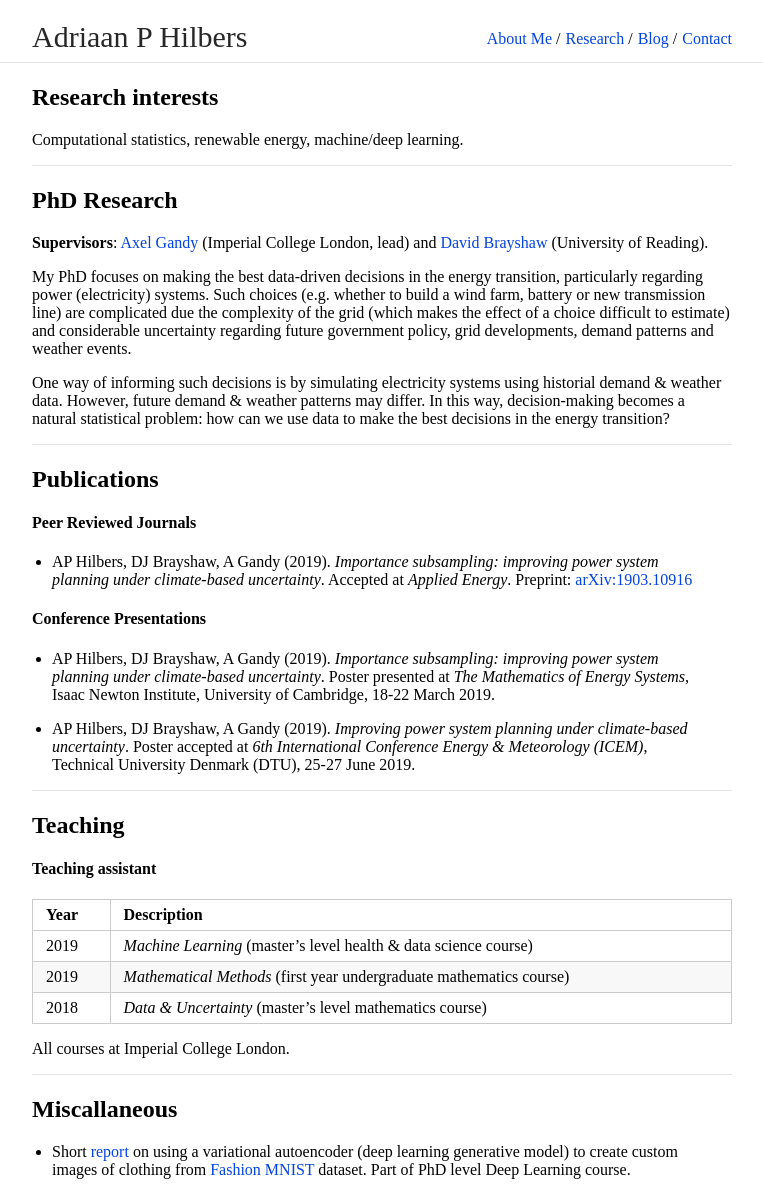
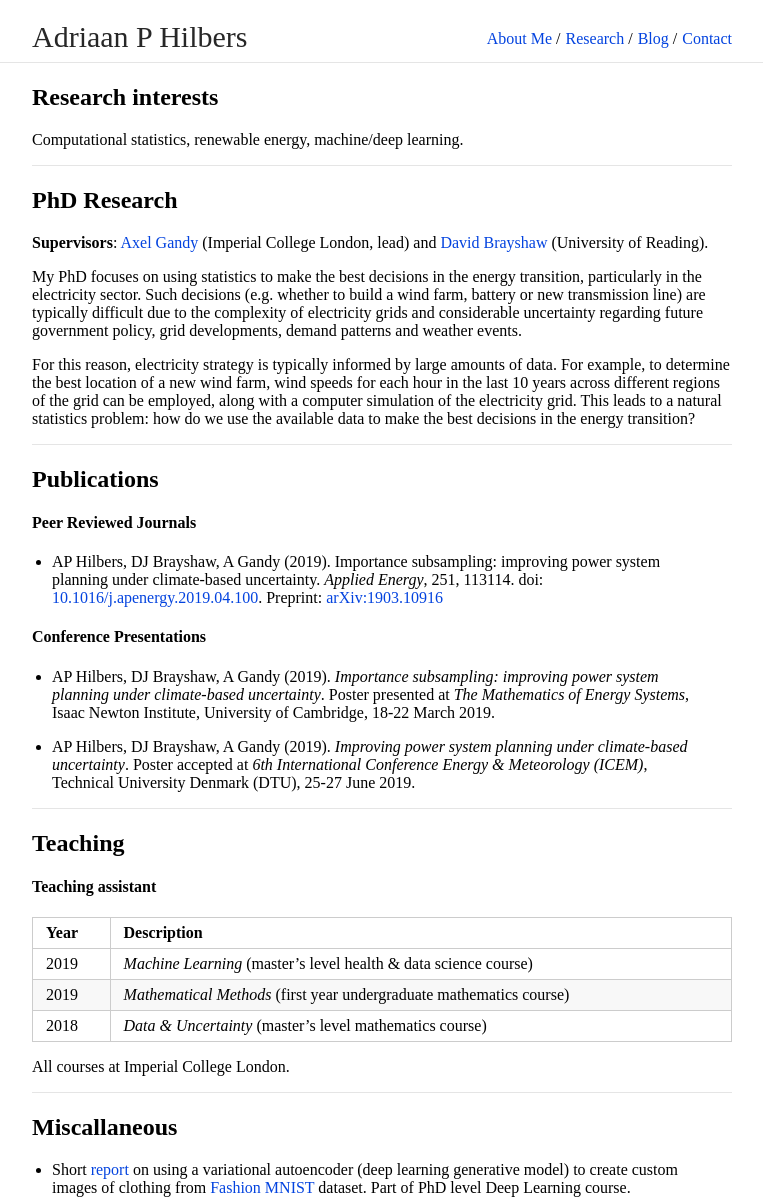
Before and after one commit to ahilbers/ahilbers.github.io, a Jekyll site: the page built from research.md, in a window 1280 px wide. Shown: the whole page, without its empty margins (258-1021 px from the left). Built offline with Jekyll 4.4.1, drawn with Linux system fonts in a browser that asks for light colours; our own code applies the rules of GitHub Pages for plain Markdown files.

Commit message:
update research section

```diff
--- a/research.md
+++ b/research.md
@@ -16,9 +16,9 @@ Computational statistics, renewable energy, machine/deep learning.
 
 **Supervisors**: [Axel Gandy](http://wwwf.imperial.ac.uk/~agandy/) (Imperial College London, lead) and [David Brayshaw](https://research.reading.ac.uk/meteorology/people/david-brayshaw/) (University of Reading).
 
-My PhD focuses on making the best data-driven decisions in the energy transition, particularly regarding power (electricity) systems. Such choices (e.g. whether to build a wind farm, battery or new transmission line) are complicated due the complexity of the grid (which makes the effect of a choice difficult to estimate) and considerable uncertainty regarding future government policy, grid developments, demand patterns and weather events.
+My PhD focuses on using statistics to make the best decisions in the energy transition, particularly in the electricity sector. Such decisions (e.g. whether to build a wind farm, battery or new transmission line) are typically difficult due to the complexity of electricity grids and considerable uncertainty regarding future government policy, grid developments, demand patterns and weather events.
 
-One way of informing such decisions is by simulating electricity systems using historial demand & weather data. However, future demand & weather patterns may differ. In this way, decision-making becomes a natural statistical problem: how can we use data to make the best decisions in the energy transition?
+For this reason, electricity strategy is typically informed by large amounts of data. For example, to determine the best location of a new wind farm, wind speeds for each hour in the last 10 years across different regions of the grid can be employed, along with a computer simulation of the electricity grid. This leads to a natural statistics problem: how do we use the available data to make the best decisions in the energy transition?
 
 
 ---
@@ -28,7 +28,7 @@ One way of informing such decisions is by simulating electricity systems using h
 
 #### Peer Reviewed Journals
 
-* AP Hilbers, DJ Brayshaw, A Gandy (2019). *Importance subsampling: improving power system planning under climate-based uncertainty*. Accepted at *Applied Energy*. Preprint: [arXiv:1903.10916](https://arxiv.org/abs/1903.10916)
+* AP Hilbers, DJ Brayshaw, A Gandy (2019). Importance subsampling: improving power system planning under climate-based uncertainty. *Applied Energy*, 251, 113114. doi: [10.1016/j.apenergy.2019.04.100](doi.org/10.1016/j.apenergy.2019.04.110). Preprint: [arXiv:1903.10916](https://arxiv.org/abs/1903.10916)
 
 #### Conference Presentations
 
```
Also changed, not shown: 2 other files.
